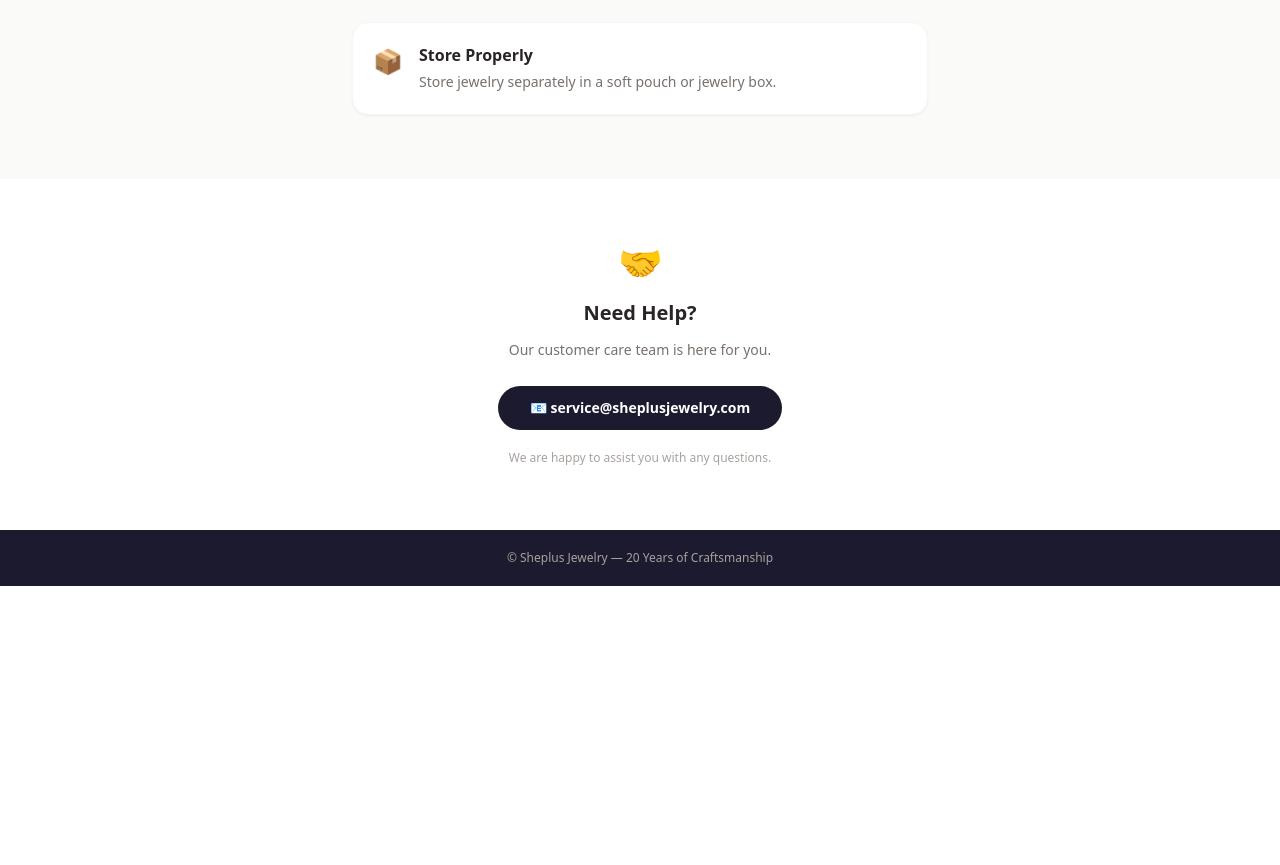
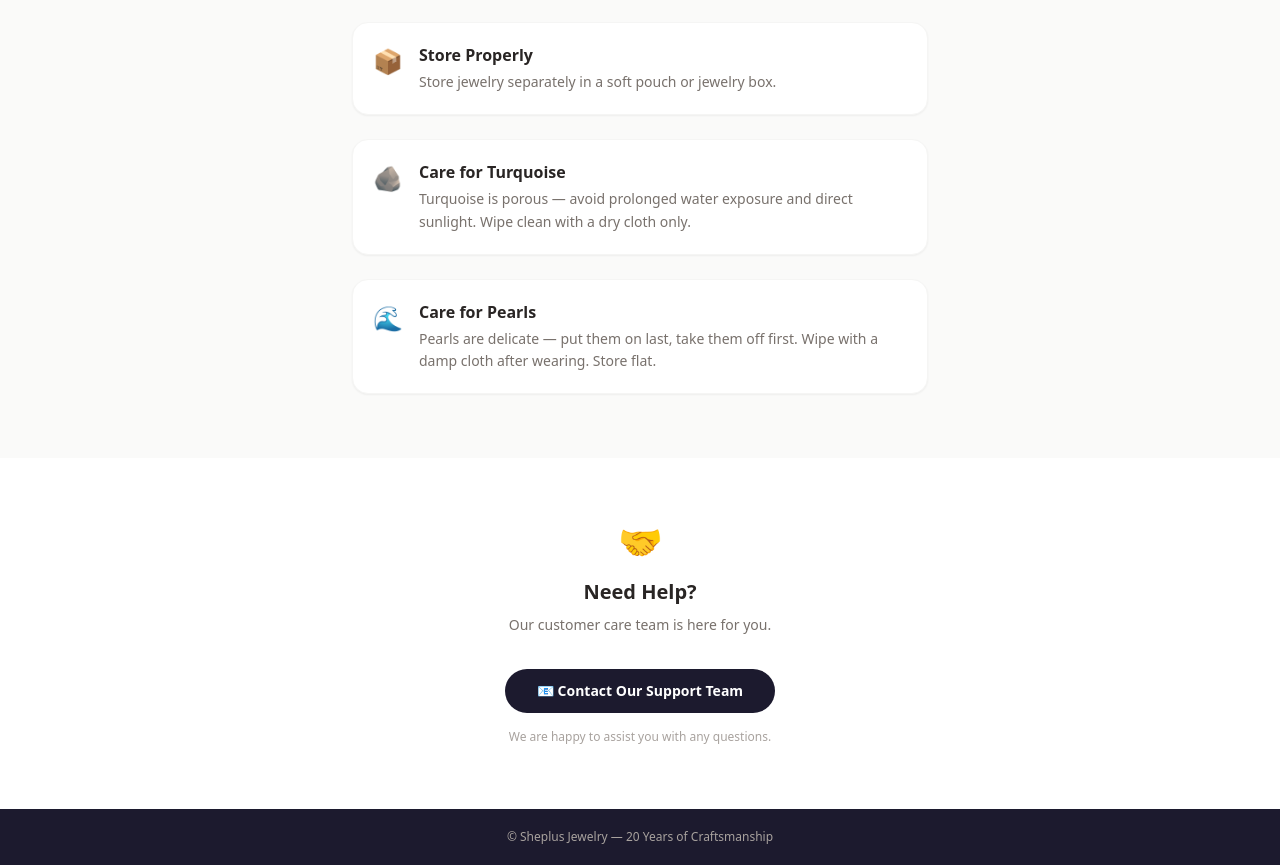
Before and after one commit to apriljacky1988-collab/sheplusjewelry, a Next.js app: page /jewelry-care in a window 1280 px wide. Shown: the part 780-1645 px from the top of the page. Before the commit the page ends 1366 px from the top, so only its background shows below. Built offline with nearby package versions, Linux system fonts and the light colour scheme.

Commit message:
Fix: contact button expands form with name/email/orderID/issue fields

```diff
--- /dev/null
+++ b/app/jewelry-care/client.tsx
@@ -0,0 +1,106 @@
+"use client";
+
+import { useState } from "react";
+
+export default function JewelryCareClient() {
+  const [showForm, setShowForm] = useState(false);
+  const [submitted, setSubmitted] = useState(false);
+  const [loading, setLoading] = useState(false);
+  const [form, setForm] = useState({ name: "", email: "", orderId: "", issue: "" });
+
+  const handleSubmit = async (e: React.FormEvent) => {
+    e.preventDefault();
+    setLoading(true);
+    try {
+      const res = await fetch("/api/care-contact", {
+        method: "POST",
+        headers: { "Content-Type": "application/json" },
+        body: JSON.stringify(form),
+      });
+      if (res.ok) setSubmitted(true);
+    } catch (err) {
+      console.error(err);
+    }
+    setLoading(false);
+  };
+
+  return (
+    <div className="bg-white px-6 py-16">
+      <div className="max-w-sm mx-auto text-center">
+        <div className="text-4xl mb-4">🤝</div>
+        <h2 className="text-xl font-bold text-stone-800 mb-2">Need Help?</h2>
+        <p className="text-stone-500 text-sm mb-8 leading-relaxed">
+          Our customer care team is here for you.
+        </p>
+
+        {/* 初始状态：显示按钮 */}
+        {!showForm && !submitted && (
+          <button
+            onClick={() => setShowForm(true)}
+            className="inline-flex items-center gap-2 bg-[#1c1a2e] text-white font-semibold py-3 px-8 rounded-full text-sm hover:bg-[#2d2b40] transition-colors"
+          >
+            📧 Contact Our Support Team
+          </button>
+        )}
+
+        {/* 表单 */}
+        {showForm && !submitted && (
+          <div className="bg-stone-50 rounded-2xl p-6 text-left border border-stone-100 shadow-sm mt-4">
+            <h3 className="font-bold text-stone-800 mb-1">Tell Us What Happened</h3>
+            <p className="text-stone-500 text-xs mb-5">We'll respond within 24 hours — replacement or full refund, your choice.</p>
+            <form onSubmit={handleSubmit} className="space-y-4">
+              <div>
+                <label className="block text-sm font-medium text-stone-700 mb-1">Your Name *</label>
+                <input required type="text" placeholder="Jane Smith" value={form.name}
+                  onChange={e => setForm({ ...form, name: e.target.value })}
+                  className="w-full border border-stone-200 rounded-xl px-4 py-3 text-sm focus:outline-none focus:ring-2 focus:ring-amber-400 bg-white" />
+              </div>
+              <div>
+                <label className="block text-sm font-medium text-stone-700 mb-1">Your Email *</label>
+                <input required type="email" placeholder="jane@email.com" value={form.email}
+                  onChange={e => setForm({ ...form, email: e.target.value })}
+                  className="w-full border border-stone-200 rounded-xl px-4 py-3 text-sm focus:outline-none focus:ring-2 focus:ring-amber-400 bg-white" />
+              </div>
+              <div>
+                <label className="block text-sm font-medium text-stone-700 mb-1">Amazon Order ID</label>
+                <input type="text" placeholder="e.g. 113-1234567-8901234" value={form.orderId}
+                  onChange={e => setForm({ ...form, orderId: e.target.value })}
+                  className="w-full border border-stone-200 rounded-xl px-4 py-3 text-sm focus:outline-none focus:ring-2 focus:ring-amber-400 bg-white" />
+              </div>
+              <div>
+                <label className="block text-sm font-medium text-stone-700 mb-1">What happened? *</label>
+                <textarea required rows={4} placeholder="Please describe the issue..." value={form.issue}
+                  onChange={e => setForm({ ...form, issue: e.target.value })}
+                  className="w-full border border-stone-200 rounded-xl px-4 py-3 text-sm focus:outline-none focus:ring-2 focus:ring-amber-400 resize-none bg-white" />
+              </div>
+              <button type="submit" disabled={loading}
+                className="w-full bg-[#1c1a2e] hover:bg-[#2d2b40] disabled:bg-stone-400 text-white font-semibold py-3 px-6 rounded-xl transition-colors">
+                {loading ? "Sending..." : "Send Message →"}
+              </button>
+              <button type="button" onClick={() => setShowForm(false)}
+                className="w-full text-stone-400 text-sm hover:text-stone-600 py-1">
+                ← Cancel
+              </button>
+            </form>
+          </div>
+        )}
+
+        {/* 提交成功 */}
+        {submitted && (
+          <div className="mt-4">
+            <div className="text-5xl mb-4">✅</div>
+            <h3 className="text-lg font-bold text-stone-800 mb-2">Message Received!</h3>
+            <p className="text-stone-500 text-sm mb-2">We'll get back to you within <strong>24 hours</strong>.</p>
+            <p className="text-stone-400 text-xs">📧 service@sheplusjewelry.com</p>
+          </div>
+        )}
+
+        {!showForm && !submitted && (
+          <p className="text-stone-400 text-xs mt-4">
+            We are happy to assist you with any questions.
+          </p>
+        )}
+      </div>
+    </div>
+  );
+}
--- a/app/jewelry-care/page.tsx
+++ b/app/jewelry-care/page.tsx
@@ -1,4 +1,5 @@
 import { Metadata } from "next";
+import JewelryCareClient from "./client";
 
 export const metadata: Metadata = {
   title: "Jewelry Care Guide | Sheplus Jewelry",
@@ -30,26 +31,12 @@ export default function JewelryCarePage() {
           </h2>
           <div className="space-y-6">
             {[
-              {
-                icon: "💧",
-                title: "Keep It Dry",
-                desc: "Remove jewelry before swimming or showering.",
-              },
-              {
-                icon: "🧴",
-                title: "Avoid Chemicals",
-                desc: "Perfume, lotion, and cleaning agents may damage jewelry.",
-              },
-              {
-                icon: "✨",
-                title: "Clean Gently",
-                desc: "Use a soft jewelry cloth to keep your jewelry shining.",
-              },
-              {
-                icon: "📦",
-                title: "Store Properly",
-                desc: "Store jewelry separately in a soft pouch or jewelry box.",
-              },
+              { icon: "💧", title: "Keep It Dry", desc: "Remove jewelry before swimming or showering." },
+              { icon: "🧴", title: "Avoid Chemicals", desc: "Perfume, lotion, and cleaning agents may damage jewelry." },
+              { icon: "✨", title: "Clean Gently", desc: "Use a soft jewelry cloth to keep your jewelry shining." },
+              { icon: "📦", title: "Store Properly", desc: "Store jewelry separately in a soft pouch or jewelry box." },
+              { icon: "🪨", title: "Care for Turquoise", desc: "Turquoise is porous — avoid prolonged water exposure and direct sunlight. Wipe clean with a dry cloth only." },
+              { icon: "🌊", title: "Care for Pearls", desc: "Pearls are delicate — put them on last, take them off first. Wipe with a damp cloth after wearing. Store flat." },
             ].map((tip, i) => (
               <div key={i} className="flex items-start gap-4 bg-white rounded-2xl p-5 shadow-sm border border-stone-100">
                 <div className="text-2xl mt-0.5">{tip.icon}</div>
@@ -63,25 +50,8 @@ export default function JewelryCarePage() {
         </div>
       </div>
 
-      {/* 第三屏 — 客服 */}
-      <div className="bg-white px-6 py-16 text-center">
-        <div className="max-w-sm mx-auto">
-          <div className="text-4xl mb-4">🤝</div>
-          <h2 className="text-xl font-bold text-stone-800 mb-3">Need Help?</h2>
-          <p className="text-stone-500 text-sm mb-6 leading-relaxed">
-            Our customer care team is here for you.
-          </p>
-          <a
-            href="mailto:service@sheplusjewelry.com"
-            className="inline-flex items-center gap-2 bg-[#1c1a2e] text-white font-semibold py-3 px-8 rounded-full text-sm hover:bg-[#2d2b40] transition-colors"
-          >
-            📧 service@sheplusjewelry.com
-          </a>
-          <p className="text-stone-400 text-xs mt-5">
-            We are happy to assist you with any questions.
-          </p>
-        </div>
-      </div>
+      {/* 第三屏 — 客服表单 (Client Component) */}
+      <JewelryCareClient />
 
       {/* Footer */}
       <div className="bg-[#1c1a2e] py-5 text-center">
```
